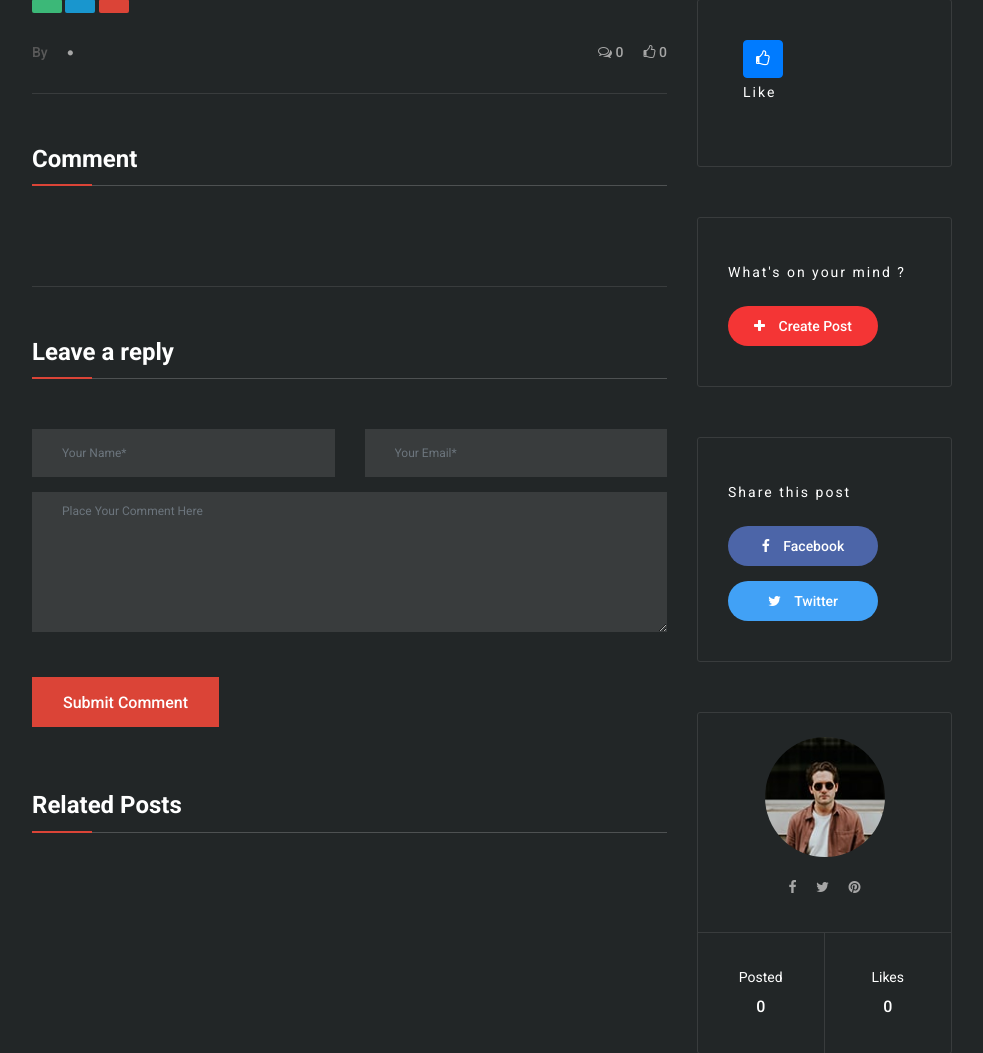
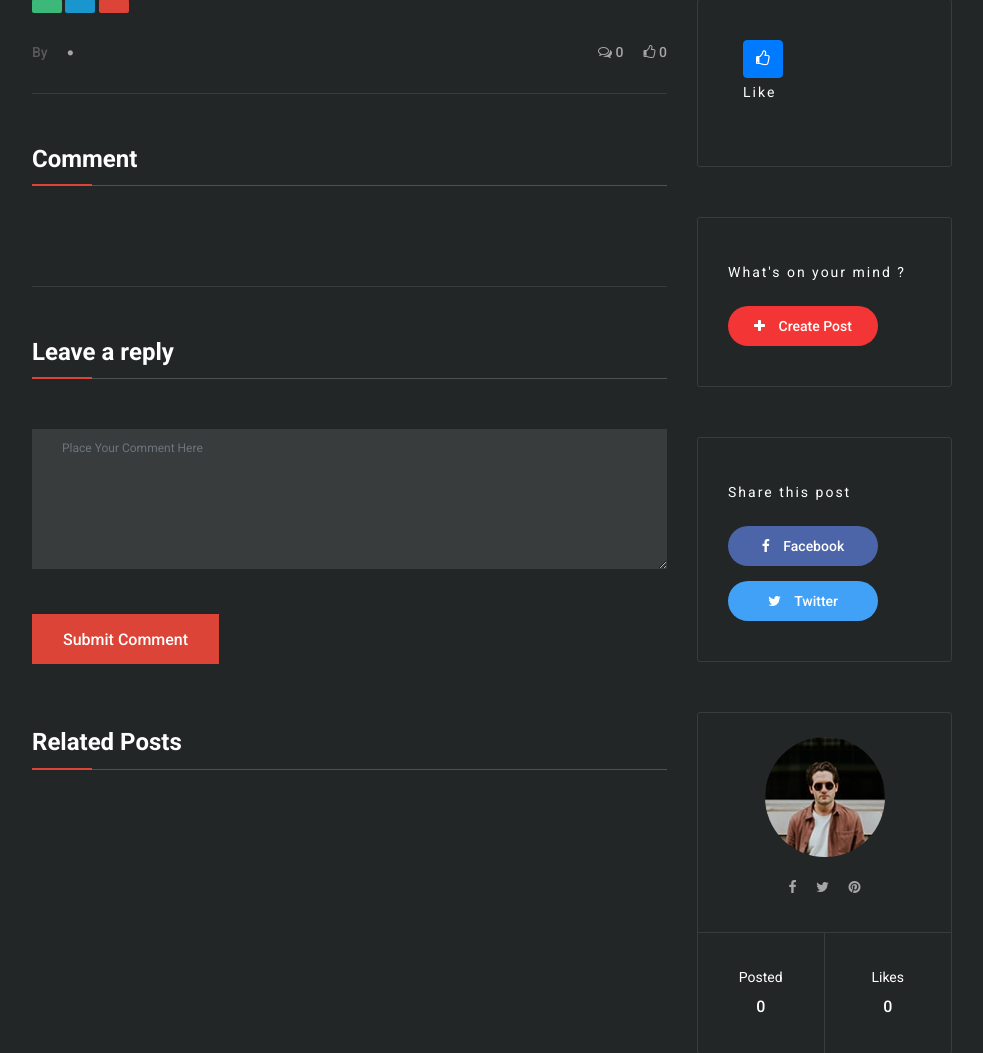
Before and after one commit to sust-swe/Automated-Rating, a Django app: template templates/posts/details.html in a window 1280 px wide. Shown: the part 796-1849 px from the top of the page, without its empty margins (148-1131 px from the left). Run offline with Django 3.2, Linux system fonts and the light colour scheme; the template is opened without the code that fills it: values that come from a table or form of the project are taken from there, others are empty; style sheets or scripts are compiled from the project's sources; some libraries are stand-ins or nearby versions; some web fonts are replaced.

Commit message:
optimize comment form

```diff
--- a/templates/posts/details.html
+++ b/templates/posts/details.html
@@ -209,12 +209,7 @@
                 <div class="contact-form-area">
                     <form class="form-site" action="{% url 'details' id=post.id %}" method="POST" enctype="multipart/form-data">
                       <div class="row">
-                            <div class="col-12 col-lg-6">
-                                <input type="text" class="form-control" style="color: cornsilk; " id="name" placeholder="Your Name*">
-                            </div>
-                            <div class="col-12 col-lg-6">
-                                <input type="email" class="form-control" style="color: cornsilk;" id="email" placeholder="Your Email*">
-                            </div>
+
                             <div class="col-12 col-lg-12">
                               {% csrf_token %}
                               {{ form }}
```
